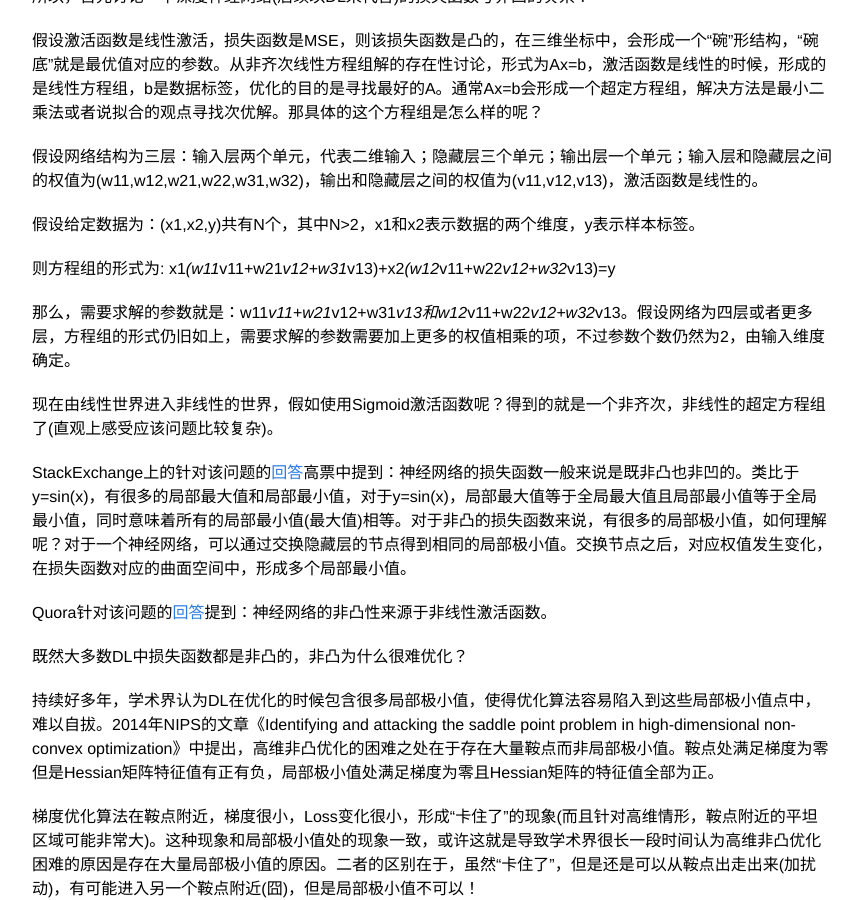
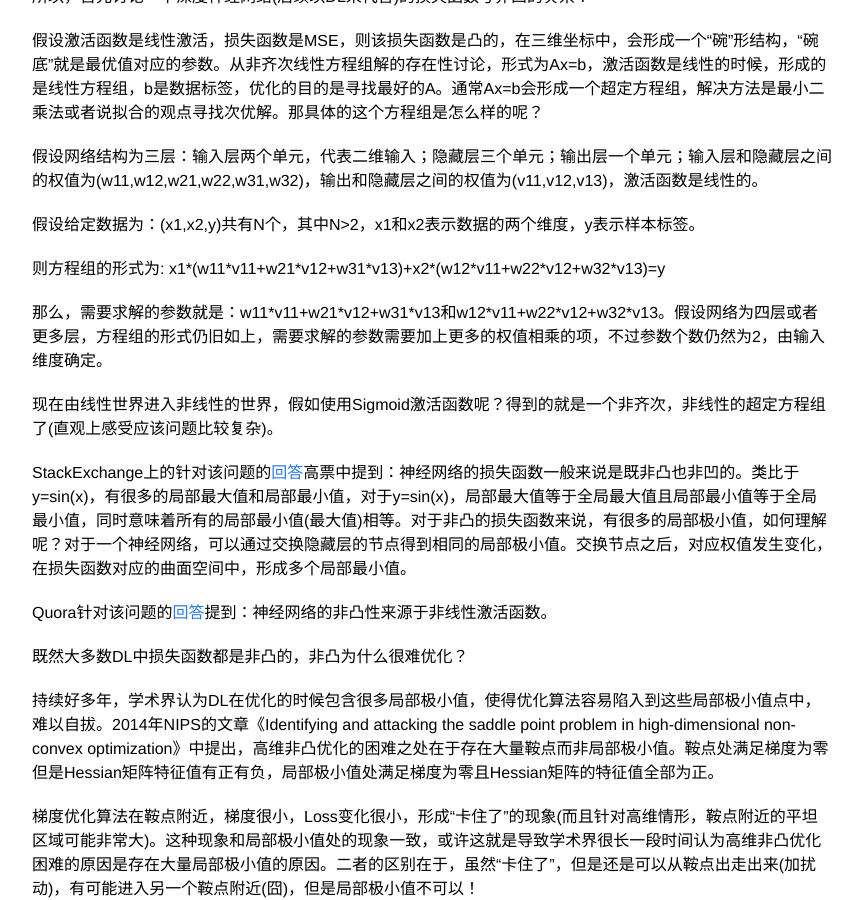
Before and after one commit to zhpmatrix/zhpmatrix.github.io, a Jekyll site: the page built from _posts/2017-12-31-neural-networks-theory.md, in a window 1280 px wide and 900 px high, scrolled down 463 px. Shown: the whole window, without its empty margins (208-1070 px from the left). Built offline with Jekyll 4.4.1, drawn with Linux system fonts in a browser that asks for light colours; comment, search, counter and statistics services are not loaded.

Commit message:
mod style

```diff
--- a/_posts/2017-12-31-neural-networks-theory.md
+++ b/_posts/2017-12-31-neural-networks-theory.md
@@ -20,9 +20,9 @@ ML/DL中的很多问题最后都可以转化为一个优化问题。如果该问
 
 假设给定数据为：(x1,x2,y)共有N个，其中N>2，x1和x2表示数据的两个维度，y表示样本标签。
 
-则方程组的形式为:   x1*(w11*v11+w21*v12+w31*v13)+x2*(w12*v11+w22*v12+w32*v13)=y
+则方程组的形式为:   x1\*(w11\*v11+w21\*v12+w31\*v13)+x2\*(w12\*v11+w22\*v12+w32\*v13)=y
 
-那么，需要求解的参数就是：w11*v11+w21*v12+w31*v13和w12*v11+w22*v12+w32*v13。假设网络为四层或者更多层，方程组的形式仍旧如上，需要求解的参数需要加上更多的权值相乘的项，不过参数个数仍然为2，由输入维度确定。
+那么，需要求解的参数就是：w11\*v11+w21\*v12+w31\*v13和w12\*v11+w22\*v12+w32\*v13。假设网络为四层或者更多层，方程组的形式仍旧如上，需要求解的参数需要加上更多的权值相乘的项，不过参数个数仍然为2，由输入维度确定。
 
 现在由线性世界进入非线性的世界，假如使用Sigmoid激活函数呢？得到的就是一个非齐次，非线性的超定方程组了(直观上感受应该问题比较复杂)。
 
```
